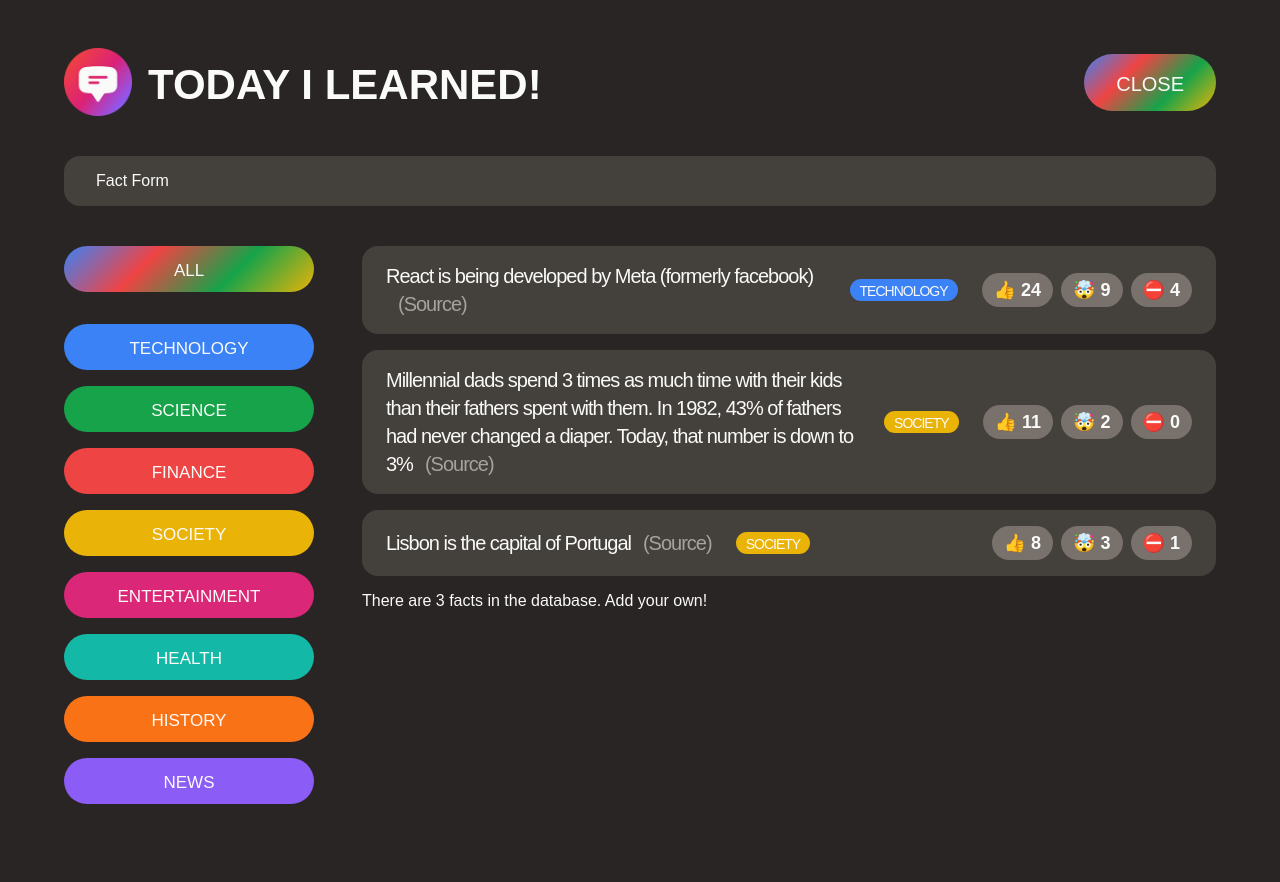
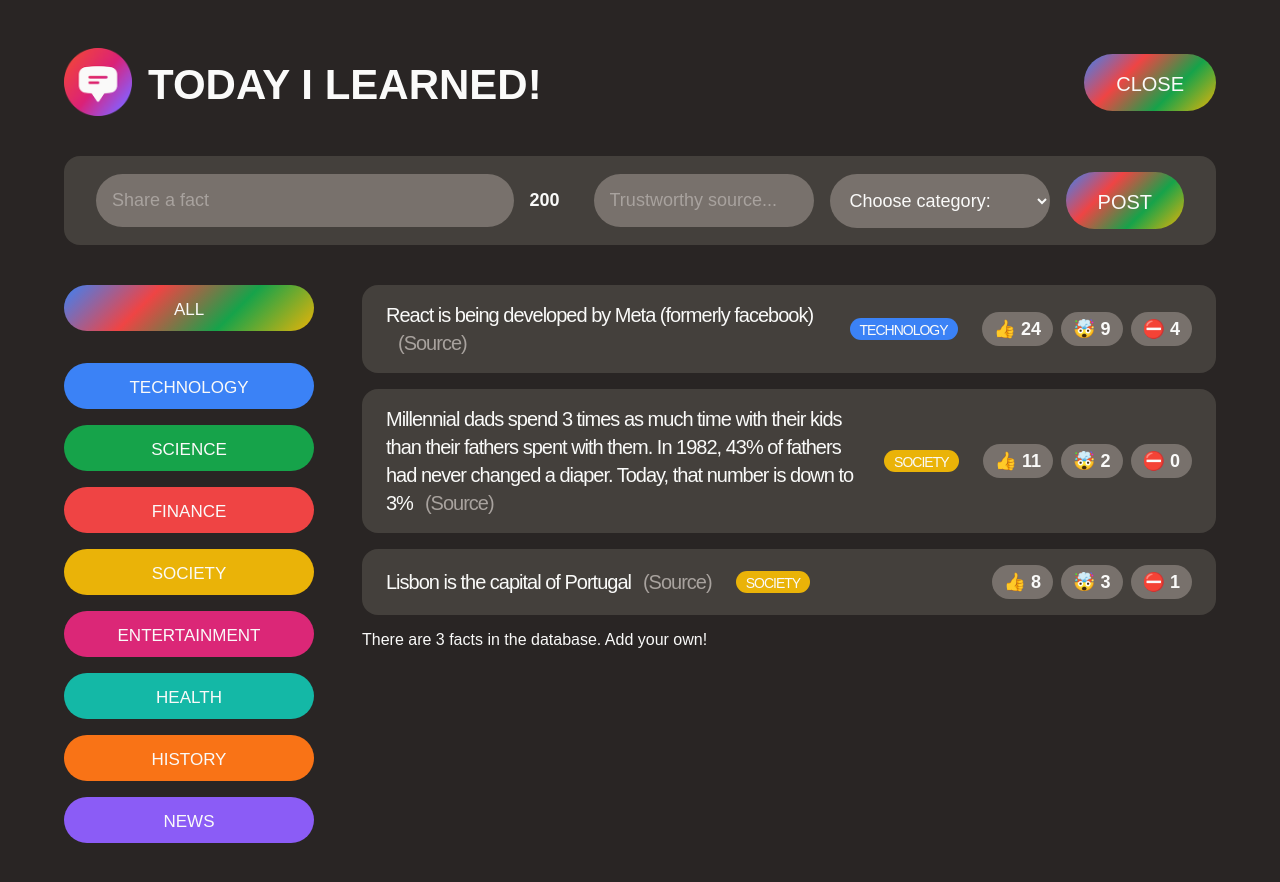
Before and after one commit to gah-code/today-i-learned, a React (Create React App) app: page / in a window 1280 px wide. Both pictures are taken after a click on the button "SHARE A FACT". Shown: the top 882 px of the page. Built offline with nearby package versions, Linux system fonts and the light colour scheme; a web font is replaced by a local one.

Commit message:
react form setting up

```diff
--- a/src/App.js
+++ b/src/App.js
@@ -71,10 +71,6 @@
   );
 }
 
-function NewFactForm() {
-  return <form className='fact-form'> Fact Form </form>;
-}
-
 const CATEGORIES = [
   { name: 'technology', color: '#3b82f6' },
   { name: 'science', color: '#16a34a' },
@@ -85,6 +81,44 @@
   { name: 'history', color: '#f97316' },
   { name: 'news', color: '#8b5cf6' },
 ];
+
+function NewFactForm() {
+  const [text, setText] = useState('');
+  const [source, setSource] = useState('');
+  const [category, setCategory] = useState('');
+  const textLength = text.length;
+
+  function handleSubmit(e) {
+    e.preventDefault();
+  }
+
+  return (
+    <form className='fact-form' onSubmit={handleSubmit}>
+      <input
+        type='text'
+        placeholder='Share a fact'
+        value={text}
+        onChange={(e) => setText(e.target.value)}
+      />
+      <span>{200 - textLength}</span>
+      <input
+        value={source}
+        type='text'
+        placeholder='Trustworthy source...'
+        onChange={(e) => setSource(e.target.value)}
+      />
+      <select value={category} onChange={(e) => setCategory(e.target.value)}>
+        <option value=''>Choose category:</option>
+        {CATEGORIES.map((cat) => (
+          <option key={cat.name} value={cat.name}>
+            {cat.name.toUpperCase()}
+          </option>
+        ))}
+      </select>
+      <button className='btn btn-large'>Post</button>
+    </form>
+  );
+}
 
 function CategoryFilter() {
   return (
```
